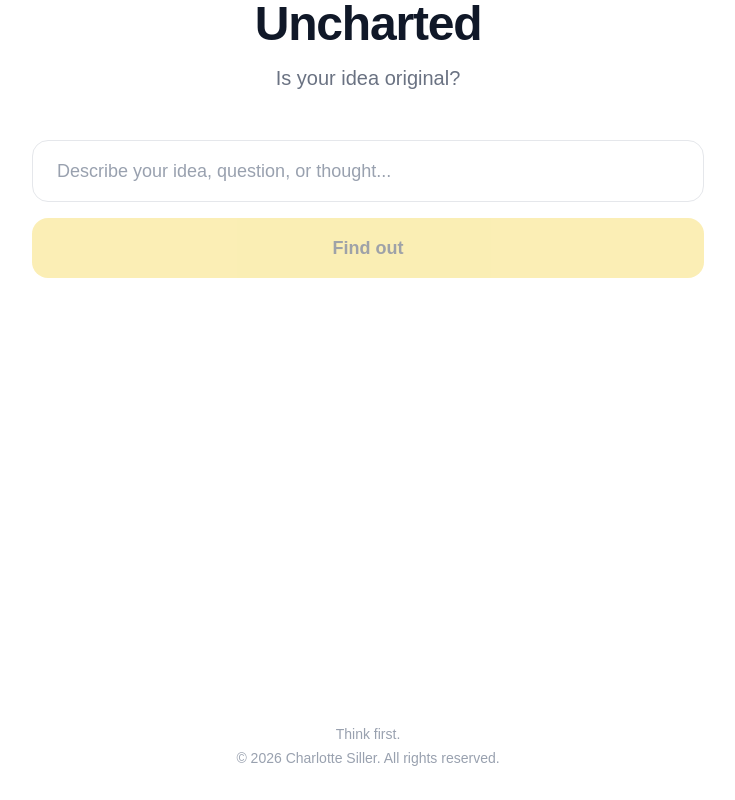
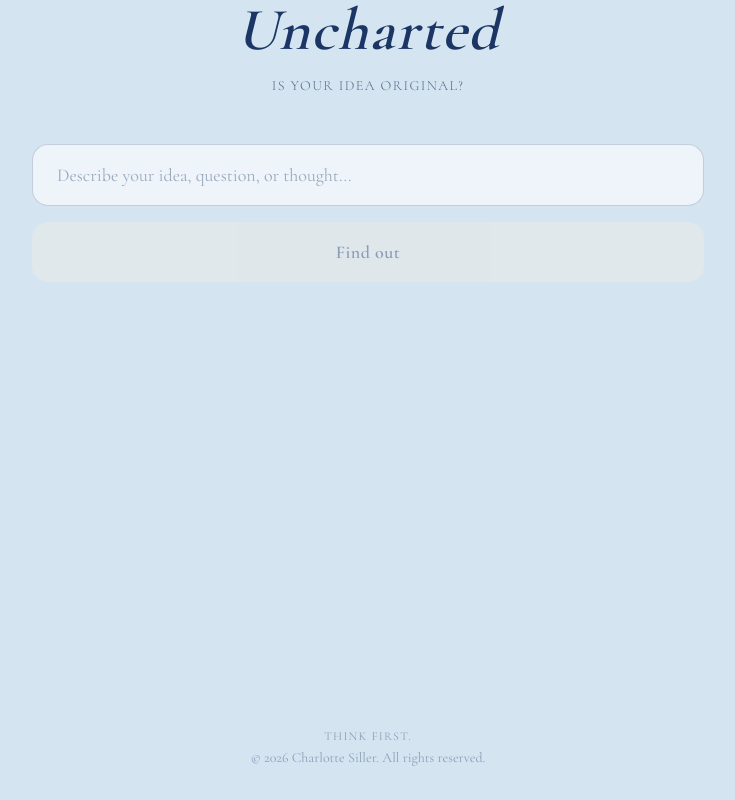
Before and after one commit to charlotte581/uncharted, a Next.js app: page / in a window 1280 px wide. Shown: the whole page, without its empty margins (272-1007 px from the left). Built offline with nearby package versions, Linux system fonts and the light colour scheme.

Commit message:
Redesign: light blue bg, navy text, Cormorant Garamond font, eggshell button
Co-Authored-By: Claude Opus 4.6 (1M context) <noreply@anthropic.com>

```diff
--- a/app/globals.css
+++ b/app/globals.css
@@ -1,15 +1,17 @@
 @import "tailwindcss";
 
 @theme inline {
-  --color-butter: #F5D547;
-  --color-butter-dark: #E8C832;
-  --color-butter-light: #FBF0C4;
+  --color-navy: #1B3664;
+  --color-navy-light: #2A4A7F;
+  --color-light-blue: #D4E4F0;
+  --color-eggshell: #F0EDE4;
+  --color-eggshell-dark: #E3DFD5;
 }
 
 body {
-  background: #ffffff;
-  color: #1d1d1f;
-  font-family: "Avenir", "Avenir Next", "Montserrat", sans-serif;
+  background: #D4E4F0;
+  color: #1B3664;
+  font-family: var(--font-cormorant), "Cormorant Garamond", Georgia, serif;
   -webkit-font-smoothing: antialiased;
   -moz-osx-font-smoothing: grayscale;
 }
--- a/app/layout.tsx
+++ b/app/layout.tsx
@@ -1,5 +1,13 @@
 import type { Metadata } from "next";
+import { Cormorant_Garamond } from "next/font/google";
 import "./globals.css";
+
+const cormorant = Cormorant_Garamond({
+  subsets: ["latin"],
+  weight: ["300", "400", "500", "600", "700"],
+  style: ["normal", "italic"],
+  variable: "--font-cormorant",
+});
 
 export const metadata: Metadata = {
   title: "Uncharted — Is your idea original?",
@@ -13,7 +21,7 @@ export default function RootLayout({
   children: React.ReactNode;
 }>) {
   return (
-    <html lang="en" className="h-full antialiased">
+    <html lang="en" className={`h-full antialiased ${cormorant.variable}`}>
       <body className="min-h-full flex flex-col">{children}</body>
     </html>
   );
--- a/app/page.tsx
+++ b/app/page.tsx
@@ -42,14 +42,16 @@ export default function Home() {
   }
 
   return (
-    <div className="flex flex-col items-center justify-center min-h-screen px-6">
-      <main className="w-full max-w-2xl flex flex-col items-center gap-12">
+    <div className="flex flex-col items-center justify-center min-h-screen px-6 bg-light-blue">
+      <main className="w-full max-w-2xl flex flex-col items-center gap-12 -mt-16">
         {/* Header */}
-        <div className="flex flex-col items-center gap-4 text-center">
-          <h1 className="text-5xl font-bold tracking-tight text-gray-900">
+        <div className="flex flex-col items-center gap-4 text-center pt-16">
+          <h1 className="text-6xl font-semibold tracking-wide text-navy italic">
             Uncharted
           </h1>
-          <p className="text-xl text-gray-500">Is your idea original?</p>
+          <p className="text-2xl font-light text-navy/70 tracking-widest uppercase text-sm">
+            Is your idea original?
+          </p>
         </div>
 
         {/* Search Box */}
@@ -60,14 +62,14 @@ export default function Home() {
               value={query}
               onChange={(e) => setQuery(e.target.value)}
               placeholder="Describe your idea, question, or thought..."
-              className="w-full px-6 py-4 text-lg rounded-2xl border border-gray-200 bg-white text-gray-900 placeholder-gray-400 outline-none transition-all focus:border-butter focus:ring-2 focus:ring-butter/30"
+              className="w-full px-6 py-4 text-lg rounded-2xl border border-navy/20 bg-white/60 text-navy placeholder-navy/40 outline-none transition-all focus:border-navy/50 focus:ring-2 focus:ring-navy/10 backdrop-blur-sm"
               disabled={loading}
             />
           </div>
           <button
             type="submit"
             disabled={loading || !query.trim()}
-            className="w-full py-4 rounded-2xl bg-butter text-gray-900 font-semibold text-lg transition-all hover:bg-butter-dark disabled:opacity-40 disabled:cursor-not-allowed"
+            className="w-full py-4 rounded-2xl bg-eggshell text-navy font-semibold text-lg tracking-wide transition-all hover:bg-eggshell-dark disabled:opacity-40 disabled:cursor-not-allowed"
           >
             {loading ? (
               <span className="inline-flex items-center gap-2">
@@ -102,13 +104,13 @@ export default function Home() {
         {result && (
           <div className="w-full text-center animate-fade-in">
             <div
-              className={`text-6xl font-bold mb-4 ${
-                result.isOriginal ? "text-green-500" : "text-red-400"
+              className={`text-7xl font-semibold italic mb-4 ${
+                result.isOriginal ? "text-green-600" : "text-navy"
               }`}
             >
-              {result.isOriginal ? "Yes" : "No"}
+              {result.isOriginal ? "Yes." : "No."}
             </div>
-            <p className="text-lg text-gray-600 leading-relaxed max-w-lg mx-auto">
+            <p className="text-lg font-light text-navy/80 leading-relaxed max-w-lg mx-auto">
               {result.explanation}
             </p>
           </div>
@@ -116,13 +118,13 @@ export default function Home() {
 
         {/* Error */}
         {error && (
-          <p className="text-red-400 text-center animate-fade-in">{error}</p>
+          <p className="text-red-500 text-center animate-fade-in">{error}</p>
         )}
       </main>
 
       {/* Footer */}
-      <footer className="mt-auto pb-8 pt-12 text-sm text-gray-400 text-center">
-        <p>Think first.</p>
+      <footer className="mt-auto pb-8 pt-12 text-sm text-navy/40 text-center">
+        <p className="tracking-widest uppercase text-xs">Think first.</p>
         <p className="mt-1">© {new Date().getFullYear()} Charlotte Siller. All rights reserved.</p>
       </footer>
     </div>
```
